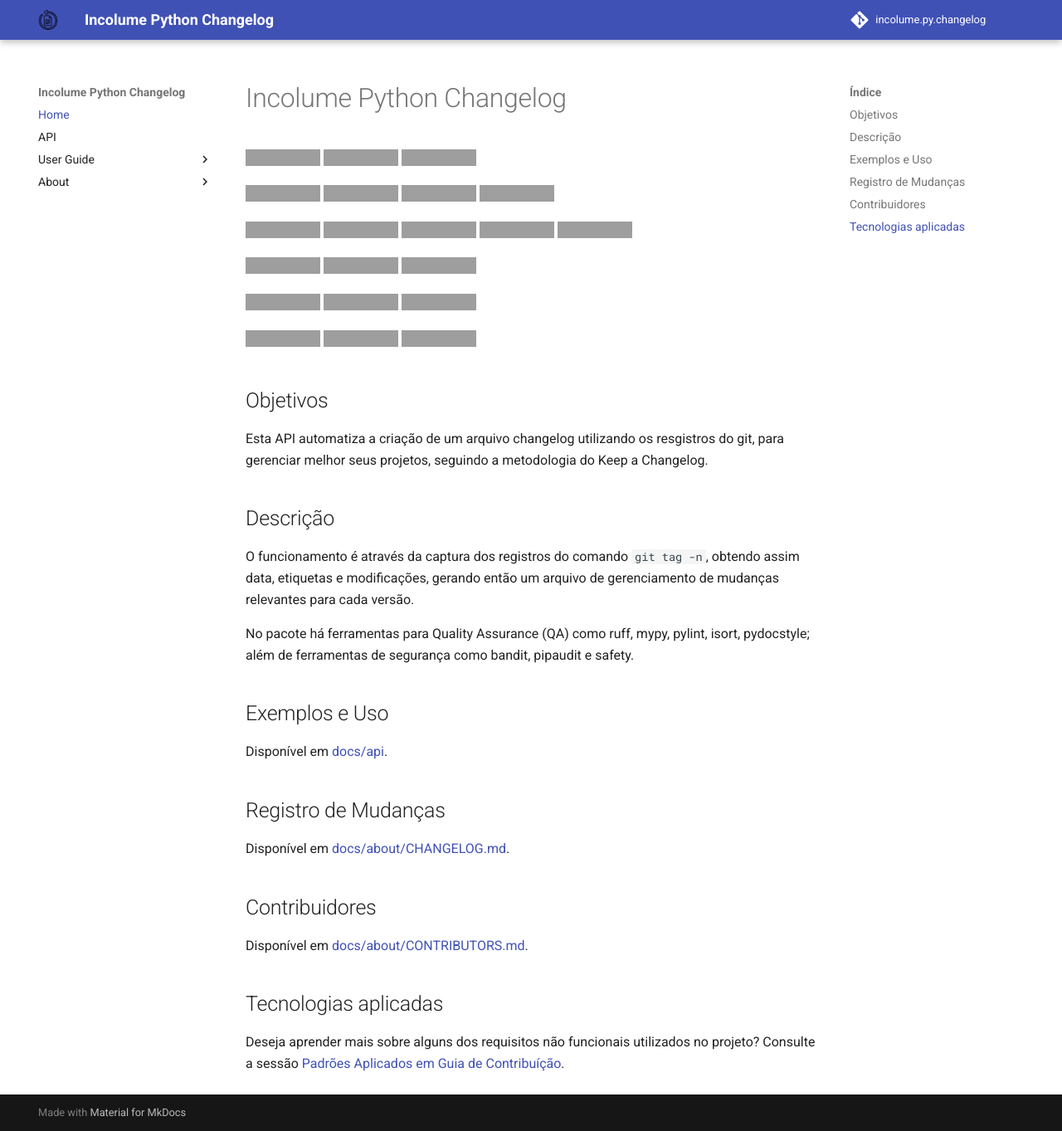
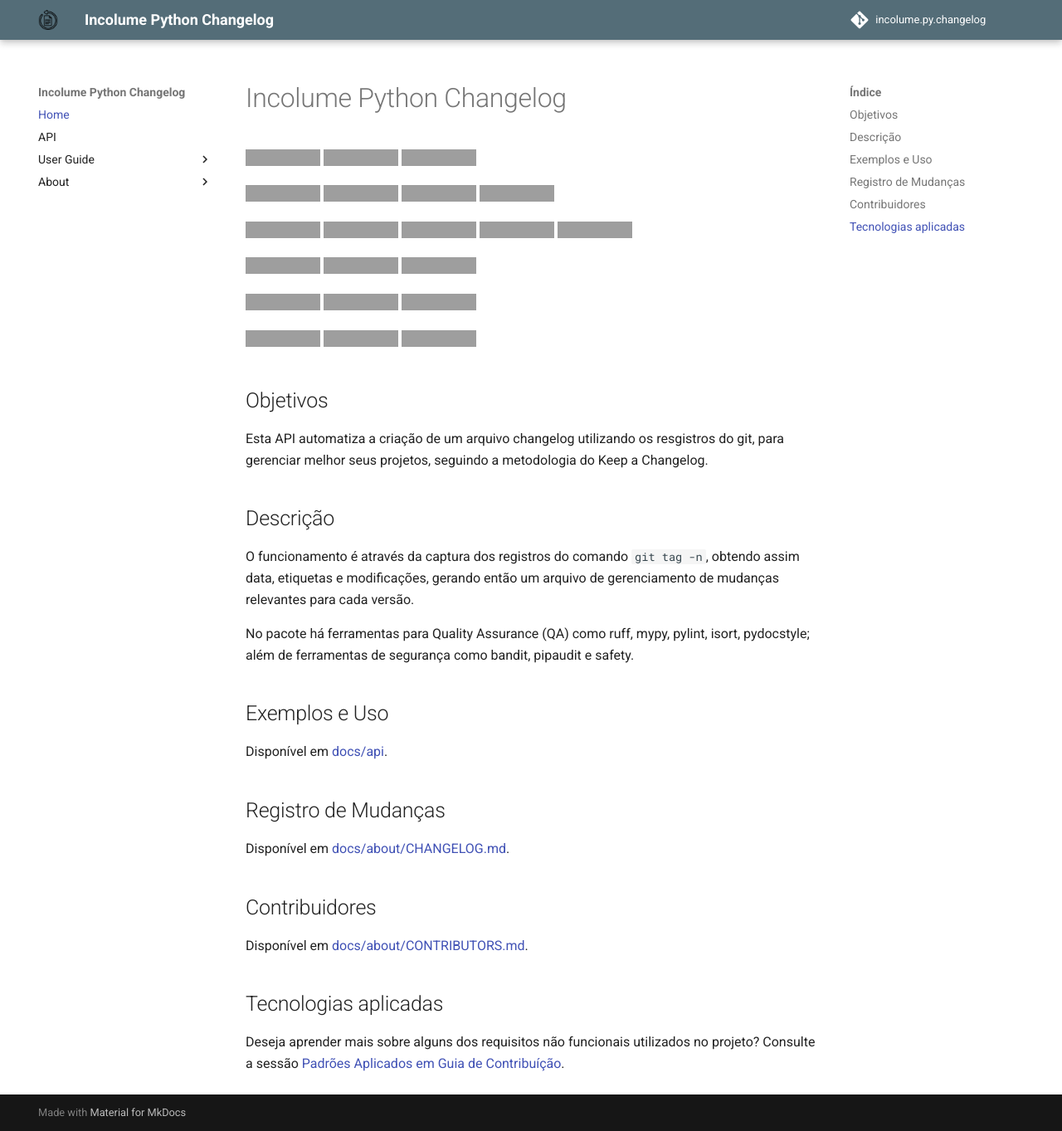
Before and after one commit to development-incolume/incolume.py.changelog, an MkDocs documentation site: the page built from docs/index.md, in a window 1280 px wide and 1363 px high. Shown: the whole window at 83% size. Built offline with MkDocs 1.6.1 and Material for MkDocs 9.7.7, drawn with Linux system fonts in a browser that asks for light colours; comment, search, counter and statistics services are not loaded; grey boxes are pictures that could not be loaded.

Commit message:
style: #63 Atualizado Paleta de cores do tema
Opções: red, pink purple, deep purple, indigo, blue, light blue, cyan, teal, green, light green, lime, yellow, amber, orange, deep orange, brown, grey, blue grey, black e white

```diff
--- a/mkdocs.yml
+++ b/mkdocs.yml
@@ -8,6 +8,8 @@ theme:
   language: pt-BR
   logo: asserts/img/cl_logo.png
   favicon: asserts/img/jedi_logo.png
+  palette:
+    primary: blue grey
 
 markdown_extensions:
   - attr_list
```
